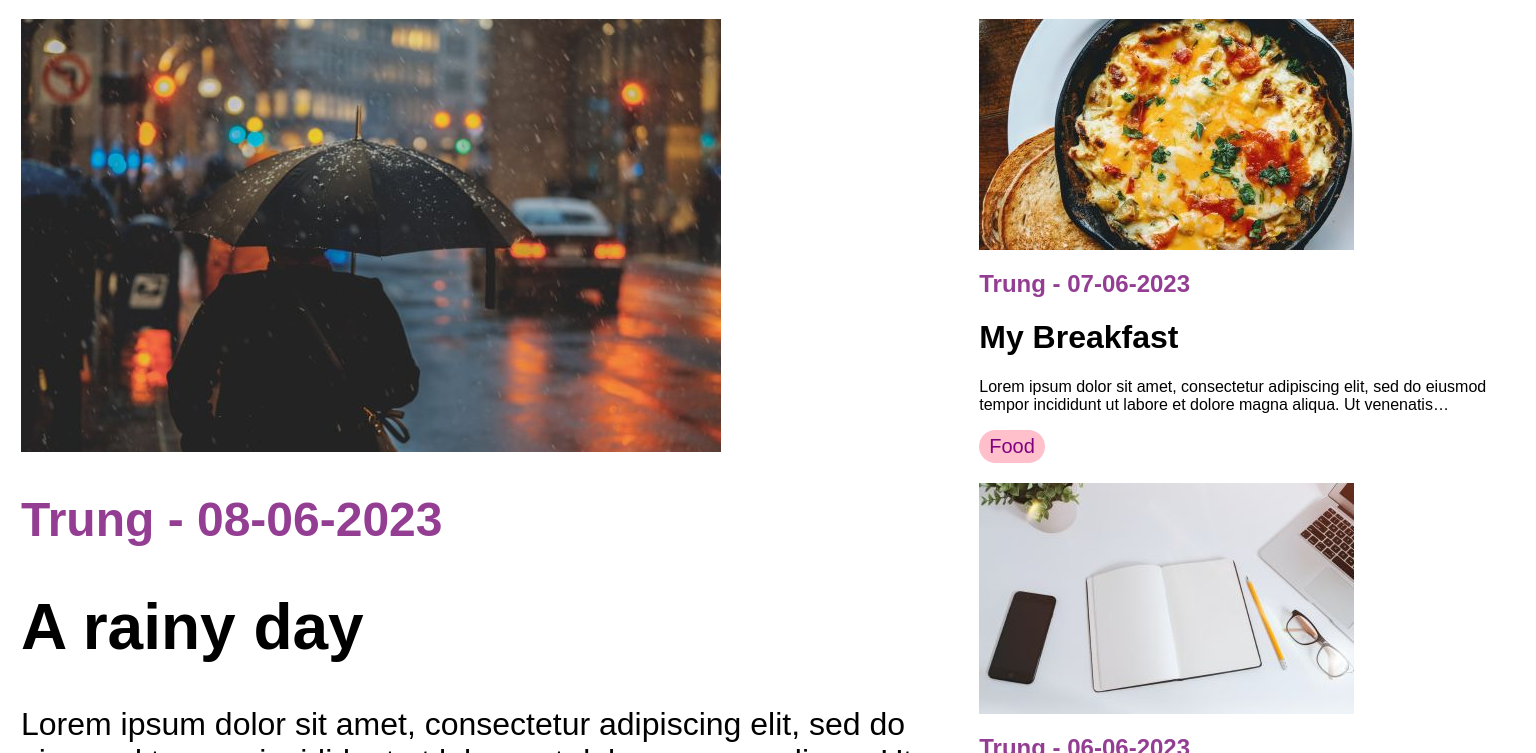
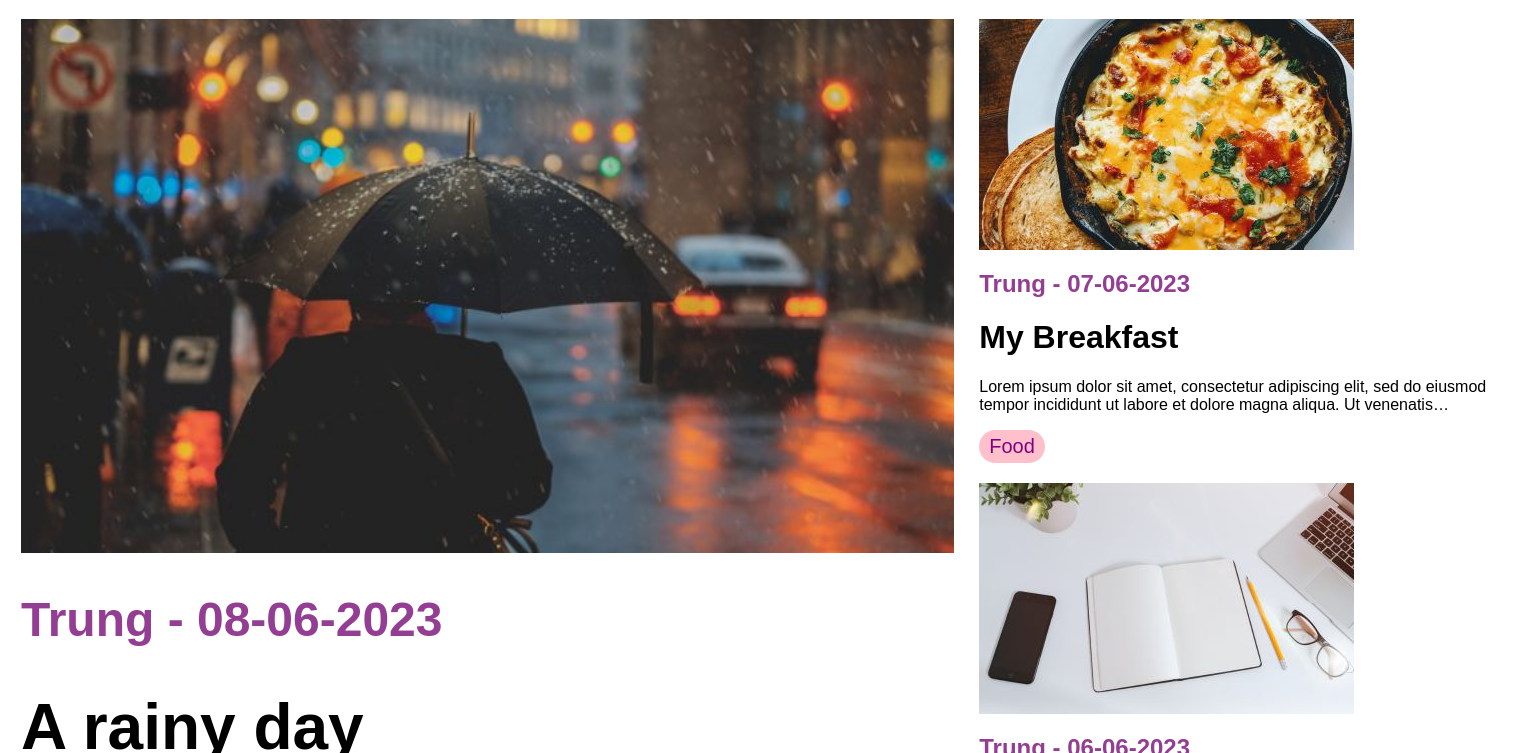
Before and after one commit to TrungNguyenDinh008/MyBlog, a Gatsby site: page / in a window 1536 px wide. Shown: the part 483-1236 px from the top of the page. Built offline with nearby package versions, Linux system fonts and the light colour scheme; Gatsby itself is replaced by a stand-in of ours.

Commit message:
Demo my blog

```diff
--- a/src/components/blog/recentblog/recentbloglist.module.css
+++ b/src/components/blog/recentblog/recentbloglist.module.css
@@ -26,7 +26,6 @@
   font-size: 20px;
 }
 
-
 @media screen and (max-width: 769px) {
   .gridBox {
     grid-template-columns: repeat(2, auto);
@@ -43,3 +42,10 @@
     font-size: 1em;
   }
 }
+@media screen and (min-width:1440px) {
+  .gridBox > div:first-child > div:first-child {
+    width: 100%;
+    height: 60%;
+  }
+
+}
```
